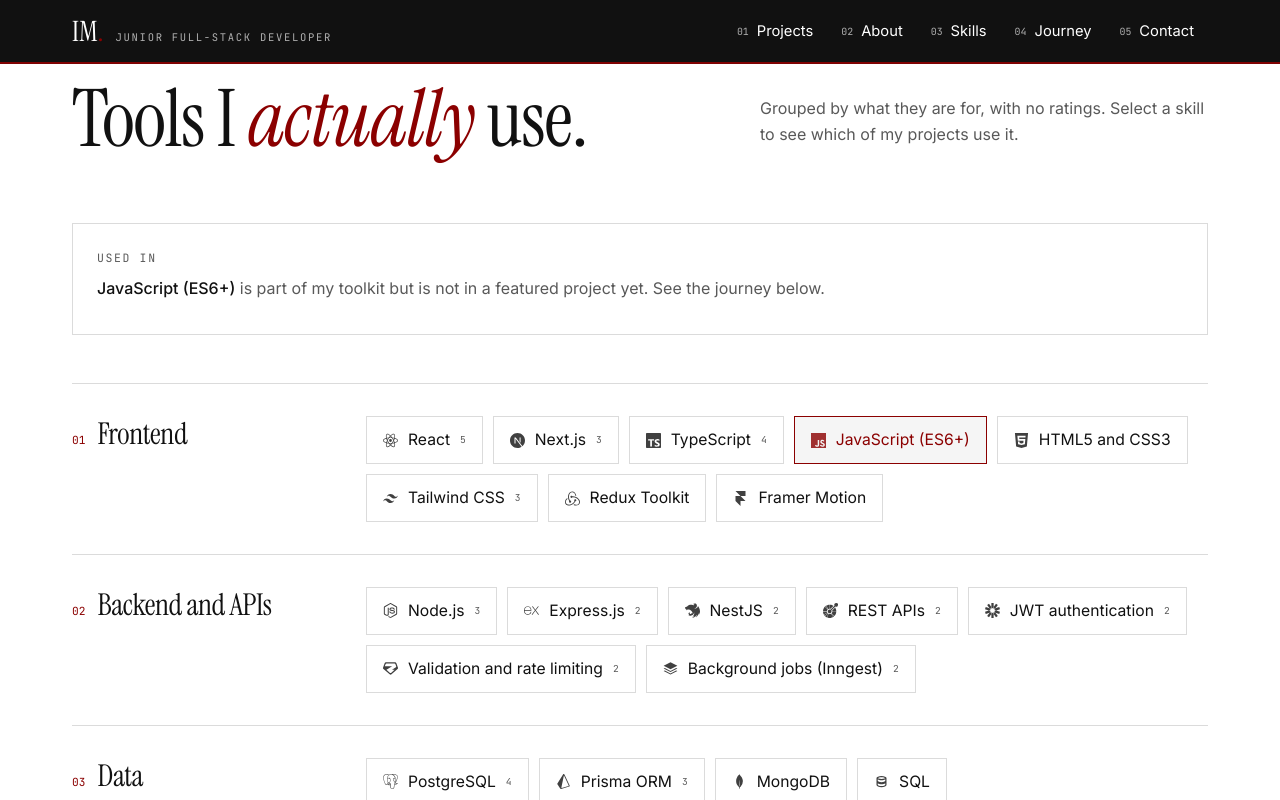
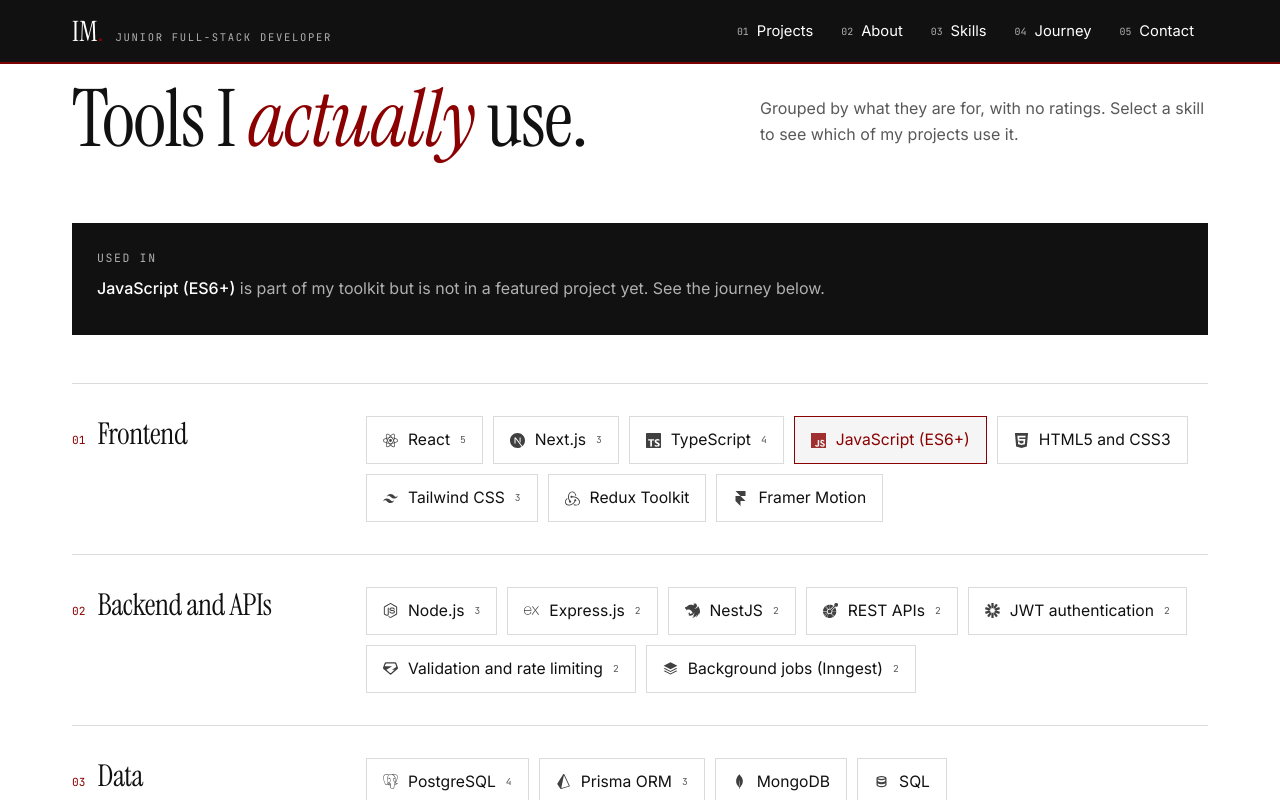
Before and after one commit to Ibrahim2372003/My_Update_Portfolio, a Next.js app in the folder My_Portfolio-main/: page / in a window 1280 px wide. Both pictures are taken after a click on the button "JavaScript (ES6+)". Shown: the part 5039-5839 px from the top of the page. Built offline with nearby package versions, Linux system fonts and the light colour scheme.

Commit message:
Update styling and class names in Skills component

```diff
--- a/My_Portfolio-main/src/components/Skills.jsx
+++ b/My_Portfolio-main/src/components/Skills.jsx
@@ -25,9 +25,9 @@ export default function Skills() {
       title={[[{ t: 'Tools I ' }, { t: 'actually', accent: true }, { t: ' use.' }]]}
       intro="Grouped by what they are for, with no ratings. Select a skill to see which of my projects use it."
     >
-      {/* Readout: a skill lights up the projects that really use it. */}
-      <Reveal className="mb-12 min-h-[5.5rem] border border-ink/15 p-5 sm:p-6" y={14}>
-        <p className="label-mono mb-2">Used in</p>
+      {/* Readout: a skill lights up the projects that really use it. Black panel. */}
+      <Reveal className="on-dark mb-12 min-h-[5.5rem] border border-ink bg-ink p-5 sm:p-6" y={14}>
+        <p className="label-mono mb-2 !text-muted-dark">Used in</p>
         <div aria-live="polite" className="min-h-[2.2rem]">
           <AnimatePresence mode="wait" initial={false}>
             <m.div
@@ -38,23 +38,23 @@ export default function Skills() {
               transition={{ duration: 0.25, ease: ease.outExpo }}
               className="flex flex-wrap items-center gap-x-3 gap-y-2"
             >
-              {!active && <span className="text-muted">Choose a skill below.</span>}
+              {!active && <span className="text-muted-dark">Choose a skill below.</span>}
               {active && matches.length === 0 && (
-                <span className="text-muted">
-                  <strong className="font-medium text-ink">{active.label}</strong> is part of my toolkit but is not in a
+                <span className="text-muted-dark">
+                  <strong className="font-medium text-white">{active.label}</strong> is part of my toolkit but is not in a
                   featured project yet. See the journey below.
                 </span>
               )}
               {active && matches.length > 0 && (
                 <>
                   <strong className="font-display text-2xl text-red">{active.label}</strong>
-                  <span aria-hidden className="h-px w-6 bg-ink/30" />
+                  <span aria-hidden className="h-px w-6 bg-white/30" />
                   {matches.map((p) => (
                     <button
                       key={p.slug}
                       type="button"
                       onClick={(e) => openProject(p.slug, e.currentTarget)}
-                      className="border-b border-ink/40 text-[0.98rem] text-ink transition-colors hover:border-red hover:text-red"
+                      className="border-b border-white/40 text-[0.98rem] text-white transition-colors hover:border-red hover:text-red"
                     >
                       {p.name}
                     </button>
```
